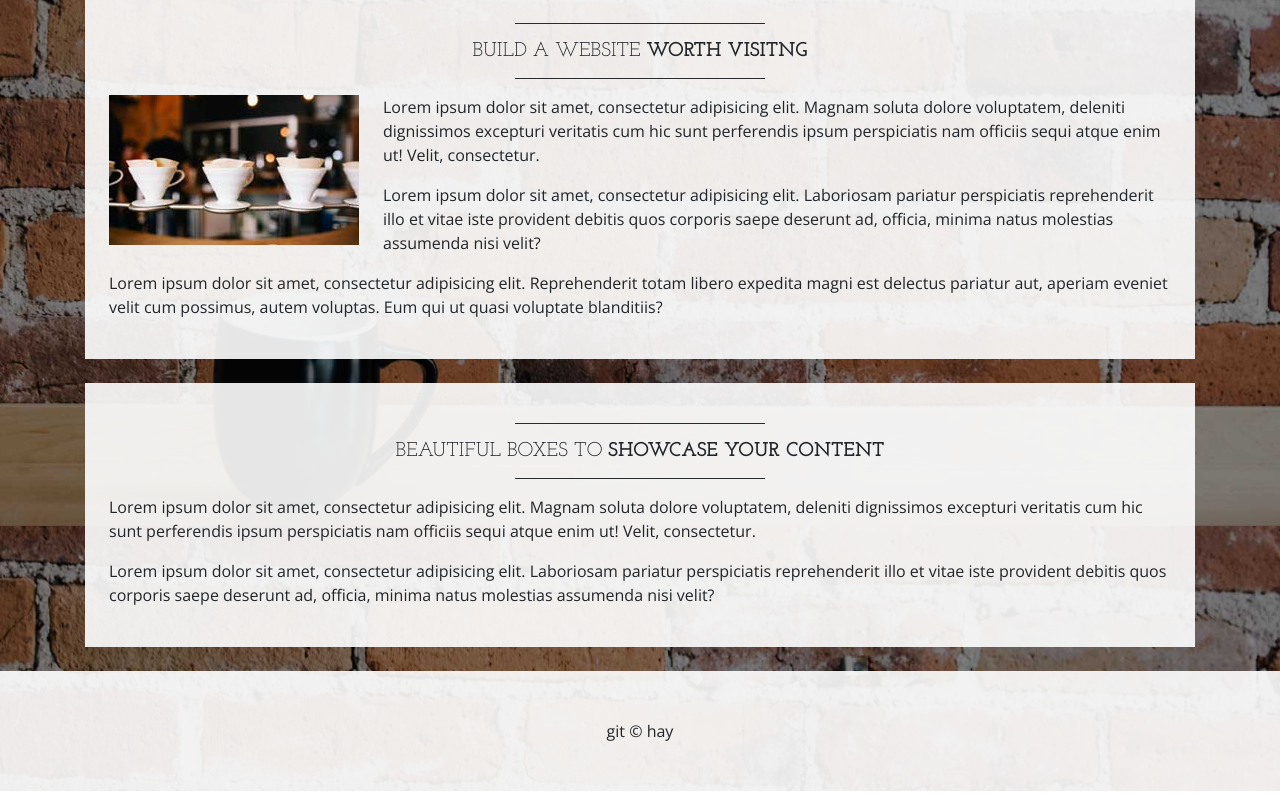
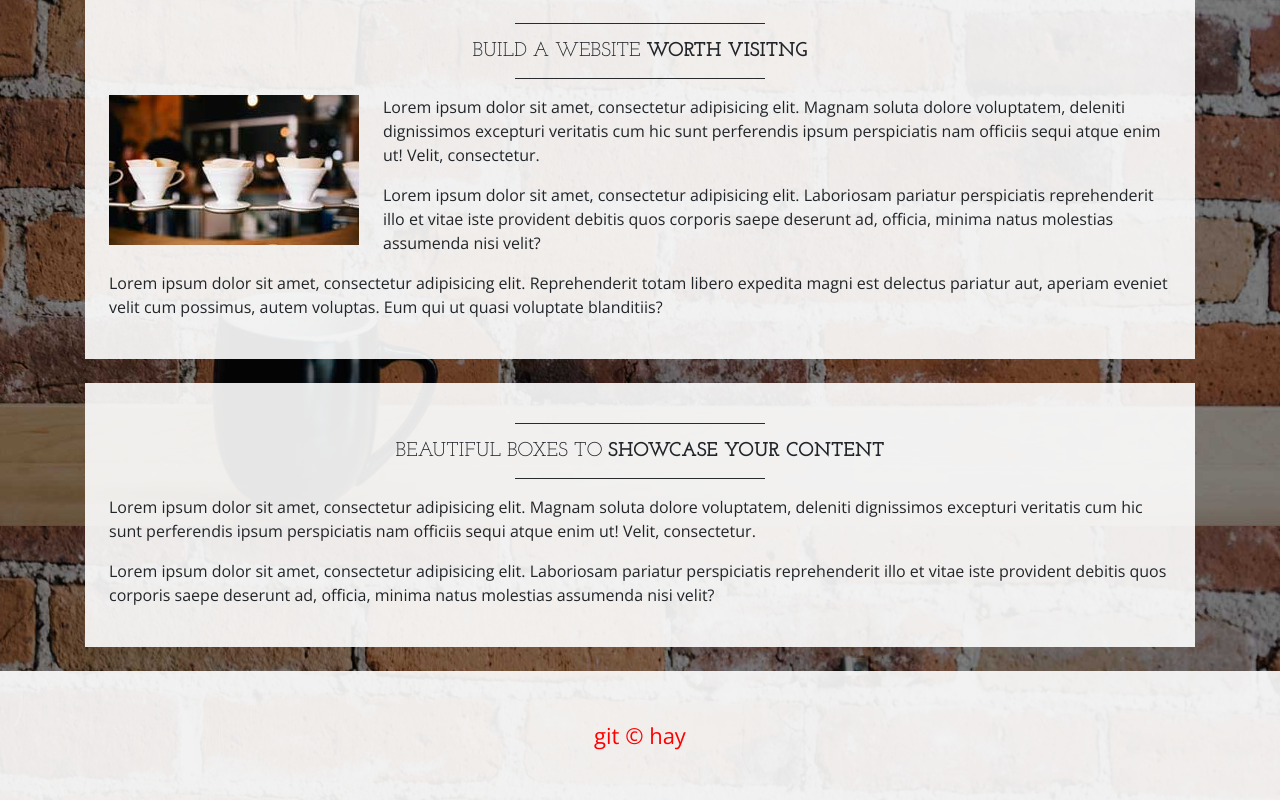
Before and after one commit to JasonDuquain/learnGit, a website: page index.html in a window 1280 px wide. Shown: the part 1074-1874 px from the top of the page. Drawn offline with nearby package versions, Linux system fonts and the light colour scheme.

Commit message:
chnged footer text color and font size

```diff
--- a/css/business-casual.css
+++ b/css/business-casual.css
@@ -64,3 +64,7 @@ hr.divider {
 .brand {
     color: #fab11c;
 }
+
+#footer-text {
+    font-size: 22px;
+}
--- a/index.html
+++ b/index.html
@@ -132,9 +132,9 @@
     </div>
     <!-- /.container -->
 
-    <footer class="bg-faded text-center py-5">
+    <footer class="bg-faded text-center py-5" id="footer-text">
       <div class="container">
-        <p class="m-0">git &copy; hay</p>
+        <p style="color:red" class="m-0">git &copy; hay</p>
       </div>
     </footer>
 
```
